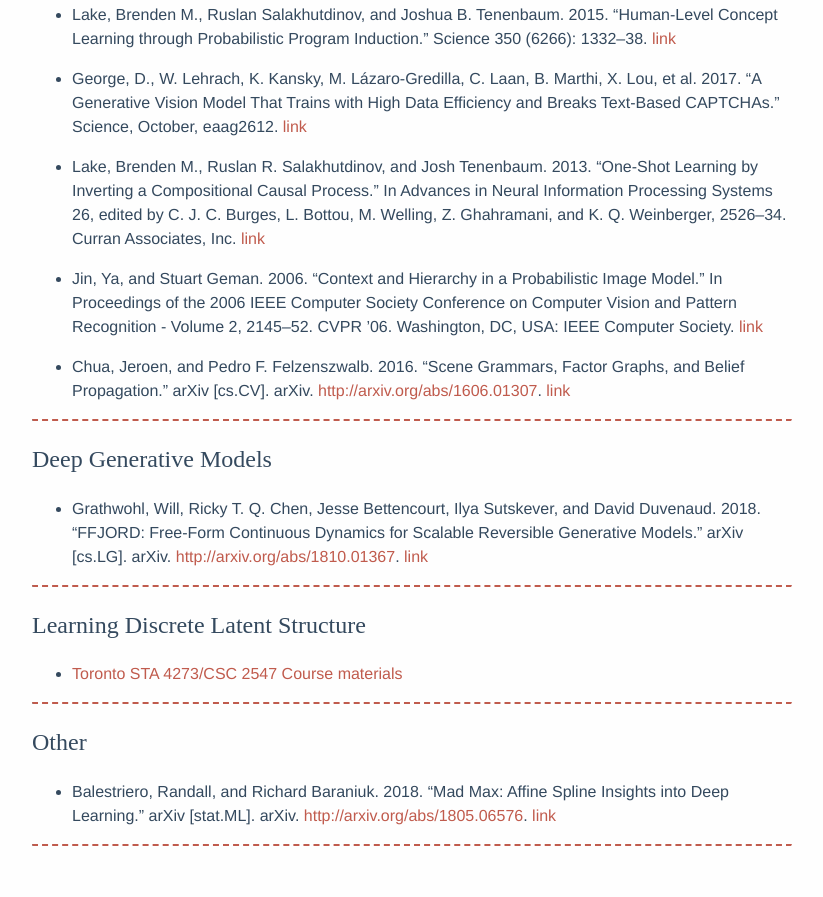
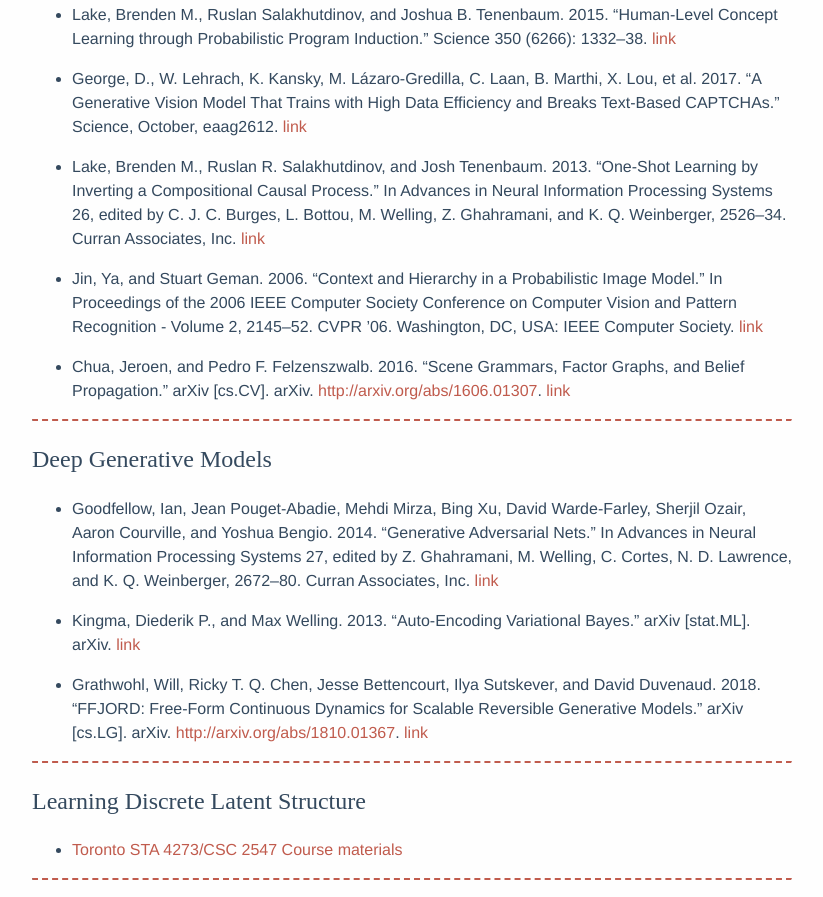
Before and after one commit to StannisZhou/discussion-group, a plain HTML site: page papers/index.html in a window 1280 px wide. Shown: the part 383-1280 px from the top of the page, without its empty margins (228-1051 px from the left). Drawn offline with nearby package versions, Linux system fonts and the light colour scheme; some packages are replaced by stand-ins of ours; a script that the page names is missing.

Commit message:
Update GAN and VAE papers

```diff
--- a/papers/index.html
+++ b/papers/index.html
@@ -57,7 +57,7 @@ Compositional Generative Models  Lake, Brenden M., Ruslan Salakhutdinov, and Jos
 
 <meta itemprop="datePublished" content="2017-08-20T21:38:52&#43;08:00" />
 <meta itemprop="dateModified" content="2017-08-28T21:41:52&#43;08:00" />
-<meta itemprop="wordCount" content="241">
+<meta itemprop="wordCount" content="304">
 
 
 
@@ -155,7 +155,11 @@ Compositional Generative Models  Lake, Brenden M., Ruslan Salakhutdinov, and Jos
 <h2 id="deep-generative-models">Deep Generative Models</h2>
 
 <ul>
-<li>Grathwohl, Will, Ricky T. Q. Chen, Jesse Bettencourt, Ilya Sutskever, and David Duvenaud. 2018. “FFJORD: Free-Form Continuous Dynamics for Scalable Reversible Generative Models.” arXiv [cs.LG]. arXiv. <a href="http://arxiv.org/abs/1810.01367">http://arxiv.org/abs/1810.01367</a>. <a href="https://arxiv.org/abs/1810.01367">link</a></li>
+<li><p>Goodfellow, Ian, Jean Pouget-Abadie, Mehdi Mirza, Bing Xu, David Warde-Farley, Sherjil Ozair, Aaron Courville, and Yoshua Bengio. 2014. “Generative Adversarial Nets.” In Advances in Neural Information Processing Systems 27, edited by Z. Ghahramani, M. Welling, C. Cortes, N. D. Lawrence, and K. Q. Weinberger, 2672–80. Curran Associates, Inc. <a href="https://papers.nips.cc/paper/5423-generative-adversarial-nets">link</a></p></li>
+
+<li><p>Kingma, Diederik P., and Max Welling. 2013. “Auto-Encoding Variational Bayes.” arXiv [stat.ML]. arXiv. <a href="http://arxiv.org/abs/1312.6114v10">link</a></p></li>
+
+<li><p>Grathwohl, Will, Ricky T. Q. Chen, Jesse Bettencourt, Ilya Sutskever, and David Duvenaud. 2018. “FFJORD: Free-Form Continuous Dynamics for Scalable Reversible Generative Models.” arXiv [cs.LG]. arXiv. <a href="http://arxiv.org/abs/1810.01367">http://arxiv.org/abs/1810.01367</a>. <a href="https://arxiv.org/abs/1810.01367">link</a></p></li>
 </ul>
 
 <hr />
```
